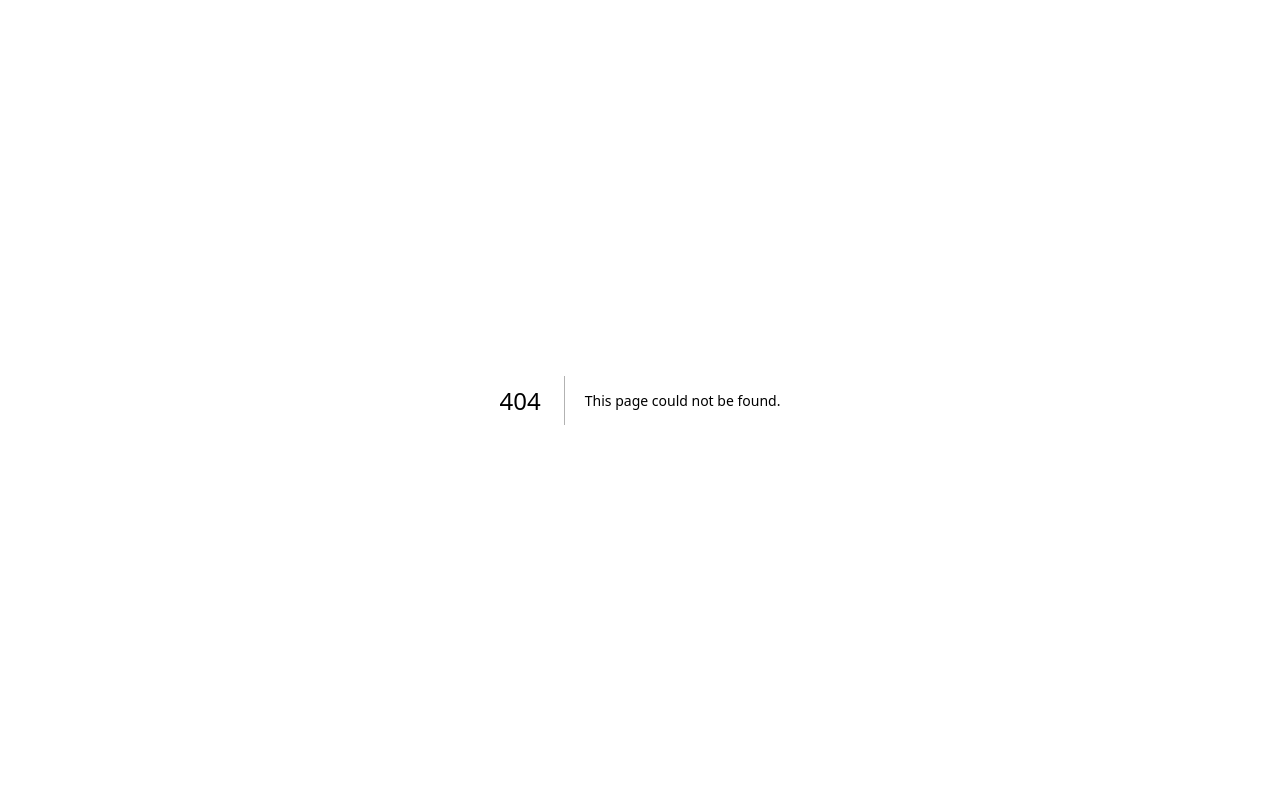
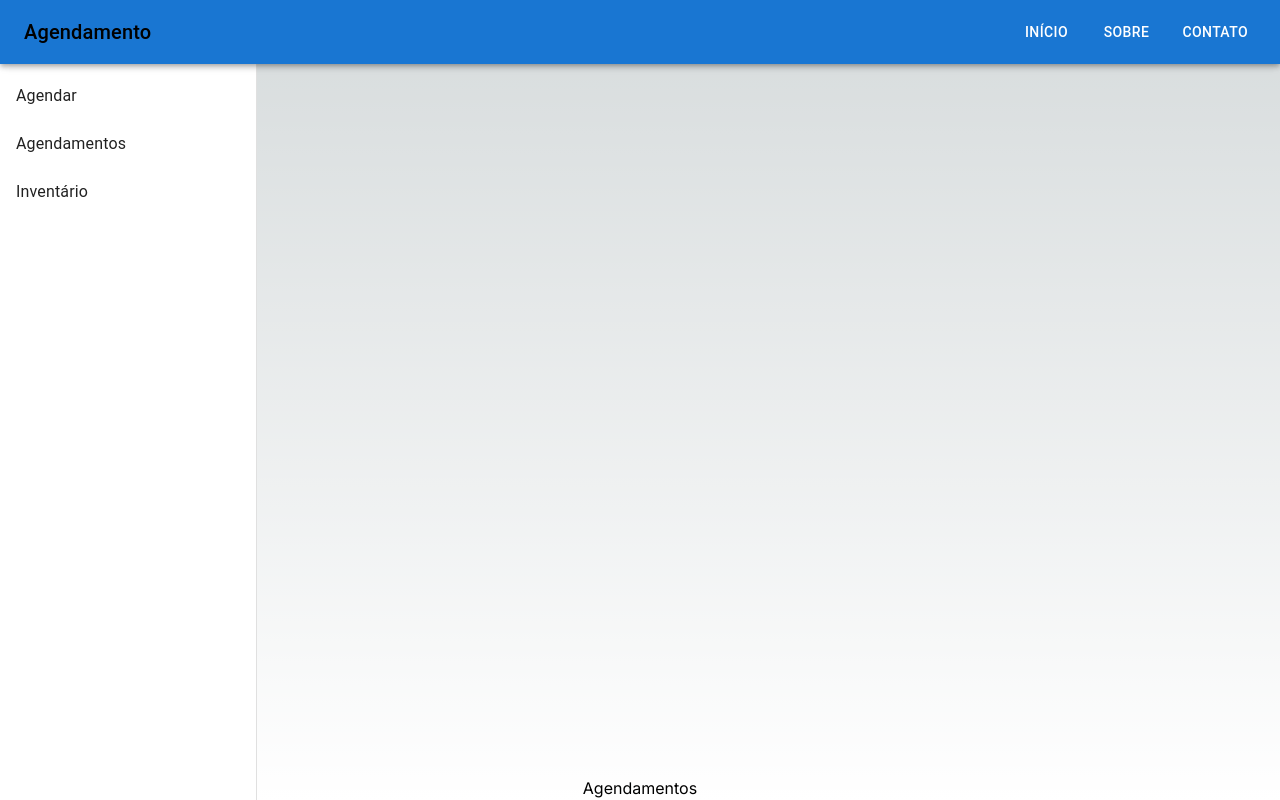
Before and after one commit to PJI310-S01-G09/PJI3-Frontend, a Next.js app: page /agendamentos in a window 1280 px wide. Before the commit this address had no page. Built offline with nearby package versions, Linux system fonts and the light colour scheme.

Commit message:
feat: adiciona abas de agendar, agendamento, inventario e form para agendamento

```diff
--- a/package.json
+++ b/package.json
@@ -10,7 +10,12 @@
     "prepare": "husky install"
   },
   "dependencies": {
+    "@emotion/react": "^11.14.0",
+    "@emotion/styled": "^11.14.0",
     "@heroui/react": "^2.7.5",
+    "@mui/icons-material": "^7.0.2",
+    "@mui/material": "^7.0.2",
+    "material-icons": "^1.13.14",
     "next": "14.1.4",
     "react": "^18",
     "react-dom": "^18"
@@ -22,7 +27,6 @@
     "autoprefixer": "^10.0.1",
     "eslint": "^8",
     "eslint-config-next": "14.1.4",
-    "husky": "^9.1.7",
     "postcss": "^8",
     "tailwindcss": "^3.3.0",
     "typescript": "^5"
--- /dev/null
+++ b/src/app/_components/Header.tsx
@@ -0,0 +1,28 @@
+import { AppBar, Button, IconButton, Toolbar, Typography } from "@mui/material";
+
+export default function Header() {
+  return (
+    <AppBar position="fixed" className="bg-white shadow-md z-50">
+      <Toolbar className="flex justify-between">
+        {/* Logo ou Nome */}
+        <div className="flex items-center gap-2">
+          <Typography variant="h6" className="text-black font-semibold">
+            Agendamento
+          </Typography>
+        </div>
+        {/* NavBar */}
+        <div className="space-x-4">
+          <Button color="inherit" className="text-black">
+            Início
+          </Button>
+          <Button color="inherit" className="text-black">
+            Sobre
+          </Button>
+          <Button color="inherit" className="text-black">
+            Contato
+          </Button>
+        </div>
+      </Toolbar>
+    </AppBar>
+  );
+}
--- /dev/null
+++ b/src/app/_components/Sidebar.tsx
@@ -0,0 +1,29 @@
+import { AppBar, Button, Drawer, IconButton, List, ListItem, ListItemButton, ListItemIcon, ListItemText, Toolbar, Typography } from "@mui/material";
+
+export default function Sidebar() {
+  return (
+    <Drawer variant="permanent" anchor="left" className="z-10">
+      <div className="w-64 h-full bg-white shadow-md pt-16">
+        <List>
+          <ListItem disablePadding>
+            <ListItemButton href="/">
+              <ListItemText primary="Agendar" />
+            </ListItemButton>
+          </ListItem>
+
+          <ListItem disablePadding>
+            <ListItemButton href="/agendamentos">
+              <ListItemText primary="Agendamentos" />
+            </ListItemButton>
+          </ListItem>
+
+          <ListItem disablePadding>
+            <ListItemButton href="/inventario">
+              <ListItemText primary="Inventário" />
+            </ListItemButton>
+          </ListItem>
+        </List>
+      </div>
+    </Drawer>
+  );
+}
--- /dev/null
+++ b/src/app/agendamentos/page.tsx
@@ -0,0 +1,12 @@
+import Header from "../_components/Header";
+import Sidebar from "../_components/Sidebar";
+
+export default function Agendamentos() {
+  return (
+    <main className="flex min-h-screen flex-col items-center justify-between">
+     <Header/>
+     <Sidebar />
+     Agendamentos
+    </main>
+  );
+  }
--- a/src/app/globals.css
+++ b/src/app/globals.css
@@ -6,14 +6,6 @@
   --foreground-rgb: 0, 0, 0;
   --background-start-rgb: 214, 219, 220;
   --background-end-rgb: 255, 255, 255;
-}
-
-@media (prefers-color-scheme: dark) {
-  :root {
-    --foreground-rgb: 255, 255, 255;
-    --background-start-rgb: 0, 0, 0;
-    --background-end-rgb: 0, 0, 0;
-  }
 }
 
 body {
--- /dev/null
+++ b/src/app/inventario/page.tsx
@@ -0,0 +1,12 @@
+import Header from "../_components/Header";
+import Sidebar from "../_components/Sidebar";
+
+export default function Inventario() {
+  return (
+    <main className="flex min-h-screen flex-col items-center justify-between">
+     <Header/>
+     <Sidebar />
+     Inventario
+    </main>
+  );
+  }
--- a/src/app/page.tsx
+++ b/src/app/page.tsx
@@ -1,113 +1,83 @@
-import Image from "next/image";
+"use client";
+
+import { Box, Button, TextField, Typography } from "@mui/material";
+import Header from "./_components/Header";
+import Sidebar from "./_components/Sidebar";
+import { useState } from "react";
+import { LocalizationProvider } from "@mui/x-date-pickers/LocalizationProvider";
+import { AdapterDayjs } from "@mui/x-date-pickers/AdapterDayjs";
+import { DateCalendar } from "@mui/x-date-pickers/DateCalendar";
+import { DigitalClock } from "@mui/x-date-pickers/DigitalClock";
+import dayjs, { Dayjs } from "dayjs";
 
 export default function Home() {
+  const [nome, setNome] = useState("");
+  const [email, setEmail] = useState("");
+  const [data, setData] = useState<Dayjs | null>(null);
+  const [hora, setHora] = useState<Dayjs | null>(null);
+
+  const handleSubmit = (e: React.FormEvent) => {
+    e.preventDefault();
+    console.log({
+      nome,
+      email,
+      data: data?.toDate() || null,
+      hora: hora?.toDate() || null,
+    });
+    alert("Agendado com sucesso!");
+  };
+
   return (
-    <main className="flex min-h-screen flex-col items-center justify-between p-24">
-      <div className="z-10 max-w-5xl w-full items-center justify-between font-mono text-sm lg:flex">
-        <p className="fixed left-0 top-0 flex w-full justify-center border-b border-gray-300 bg-gradient-to-b from-zinc-200 pb-6 pt-8 backdrop-blur-2xl dark:border-neutral-800 dark:bg-zinc-800/30 dark:from-inherit lg:static lg:w-auto  lg:rounded-xl lg:border lg:bg-gray-200 lg:p-4 lg:dark:bg-zinc-800/30">
-          Get started by editing&nbsp;
-          <code className="font-mono font-bold">src/app/page.tsx</code>
-        </p>
-        <div className="fixed bottom-0 left-0 flex h-48 w-full items-end justify-center bg-gradient-to-t from-white via-white dark:from-black dark:via-black lg:static lg:h-auto lg:w-auto lg:bg-none">
-          <a
-            className="pointer-events-none flex place-items-center gap-2 p-8 lg:pointer-events-auto lg:p-0"
-            href="https://vercel.com?utm_source=create-next-app&utm_medium=appdir-template&utm_campaign=create-next-app"
-            target="_blank"
-            rel="noopener noreferrer"
+    <main className="flex min-h-screen flex-col">
+      <Header />
+      <Sidebar />
+      <Box className="pl-64 pt-16">
+        <form
+          onSubmit={handleSubmit}
+          className="m-10 p-6 bg-white shadow-lg rounded-2xl space-y-4"
+        >
+          <Typography
+            variant="h3"
+            className="text-black font-semibold text-center"
           >
-            By{" "}
-            <Image
-              src="/vercel.svg"
-              alt="Vercel Logo"
-              className="dark:invert"
-              width={100}
-              height={24}
-              priority
+            Agendamento
+          </Typography>
+
+          <TextField
+            label="Nome"
+            fullWidth
+            value={nome}
+            onChange={(e) => setNome(e.target.value)}
+          />
+
+          <TextField
+            label="E-mail"
+            type="email"
+            fullWidth
+            value={email}
+            onChange={(e) => setEmail(e.target.value)}
+          />
+
+          <Box className="flex">
+            <LocalizationProvider dateAdapter={AdapterDayjs}>
+            <DateCalendar
+              value={data}
+              onChange={(novaData) => setData(novaData)}
             />
-          </a>
-        </div>
-      </div>
+            <DigitalClock
+              value={hora}
+              onChange={(novaHora) => setHora(novaHora)}
+            />
+          </LocalizationProvider>
+          </Box>
 
-      <div className="relative flex place-items-center before:absolute before:h-[300px] before:w-full sm:before:w-[480px] before:-translate-x-1/2 before:rounded-full before:bg-gradient-radial before:from-white before:to-transparent before:blur-2xl before:content-[''] after:absolute after:-z-20 after:h-[180px] after:w-full sm:after:w-[240px] after:translate-x-1/3 after:bg-gradient-conic after:from-sky-200 after:via-blue-200 after:blur-2xl after:content-[''] before:dark:bg-gradient-to-br before:dark:from-transparent before:dark:to-blue-700 before:dark:opacity-10 after:dark:from-sky-900 after:dark:via-[#0141ff] after:dark:opacity-40 before:lg:h-[360px] z-[-1]">
-        <Image
-          className="relative dark:drop-shadow-[0_0_0.3rem_#ffffff70] dark:invert"
-          src="/next.svg"
-          alt="Next.js Logo"
-          width={180}
-          height={37}
-          priority
-        />
-      </div>
 
-      <div className="mb-32 grid text-center lg:max-w-5xl lg:w-full lg:mb-0 lg:grid-cols-4 lg:text-left">
-        <a
-          href="https://nextjs.org/docs?utm_source=create-next-app&utm_medium=appdir-template&utm_campaign=create-next-app"
-          className="group rounded-lg border border-transparent px-5 py-4 transition-colors hover:border-gray-300 hover:bg-gray-100 hover:dark:border-neutral-700 hover:dark:bg-neutral-800/30"
-          target="_blank"
-          rel="noopener noreferrer"
-        >
-          <h2 className={`mb-3 text-2xl font-semibold`}>
-            Docs{" "}
-            <span className="inline-block transition-transform group-hover:translate-x-1 motion-reduce:transform-none">
-              -&gt;
-            </span>
-          </h2>
-          <p className={`m-0 max-w-[30ch] text-sm opacity-50`}>
-            Find in-depth information about Next.js features and API.
-          </p>
-        </a>
-
-        <a
-          href="https://nextjs.org/learn?utm_source=create-next-app&utm_medium=appdir-template-tw&utm_campaign=create-next-app"
-          className="group rounded-lg border border-transparent px-5 py-4 transition-colors hover:border-gray-300 hover:bg-gray-100 hover:dark:border-neutral-700 hover:dark:bg-neutral-800/30"
-          target="_blank"
-          rel="noopener noreferrer"
-        >
-          <h2 className={`mb-3 text-2xl font-semibold`}>
-            Learn{" "}
-            <span className="inline-block transition-transform group-hover:translate-x-1 motion-reduce:transform-none">
-              -&gt;
-            </span>
-          </h2>
-          <p className={`m-0 max-w-[30ch] text-sm opacity-50`}>
-            Learn about Next.js in an interactive course with&nbsp;quizzes!
-          </p>
-        </a>
-
-        <a
-          href="https://vercel.com/templates?framework=next.js&utm_source=create-next-app&utm_medium=appdir-template&utm_campaign=create-next-app"
-          className="group rounded-lg border border-transparent px-5 py-4 transition-colors hover:border-gray-300 hover:bg-gray-100 hover:dark:border-neutral-700 hover:dark:bg-neutral-800/30"
-          target="_blank"
-          rel="noopener noreferrer"
-        >
-          <h2 className={`mb-3 text-2xl font-semibold`}>
-            Templates{" "}
-            <span className="inline-block transition-transform group-hover:translate-x-1 motion-reduce:transform-none">
-              -&gt;
-            </span>
-          </h2>
-          <p className={`m-0 max-w-[30ch] text-sm opacity-50`}>
-            Explore starter templates for Next.js.
-          </p>
-        </a>
-
-        <a
-          href="https://vercel.com/new?utm_source=create-next-app&utm_medium=appdir-template&utm_campaign=create-next-app"
-          className="group rounded-lg border border-transparent px-5 py-4 transition-colors hover:border-gray-300 hover:bg-gray-100 hover:dark:border-neutral-700 hover:dark:bg-neutral-800/30"
-          target="_blank"
-          rel="noopener noreferrer"
-        >
-          <h2 className={`mb-3 text-2xl font-semibold`}>
-            Deploy{" "}
-            <span className="inline-block transition-transform group-hover:translate-x-1 motion-reduce:transform-none">
-              -&gt;
-            </span>
-          </h2>
-          <p className={`m-0 max-w-[30ch] text-sm opacity-50 text-balance`}>
-            Instantly deploy your Next.js site to a shareable URL with Vercel.
-          </p>
-        </a>
-      </div>
+          <Button type="submit" variant="contained" color="primary" fullWidth>
+            Agendar
+          </Button>
+        </form>
+      </Box>
+      Agendar
     </main>
   );
 }
```
Also changed, not shown: 1 other file (tests, documents, lock files or other folders).
